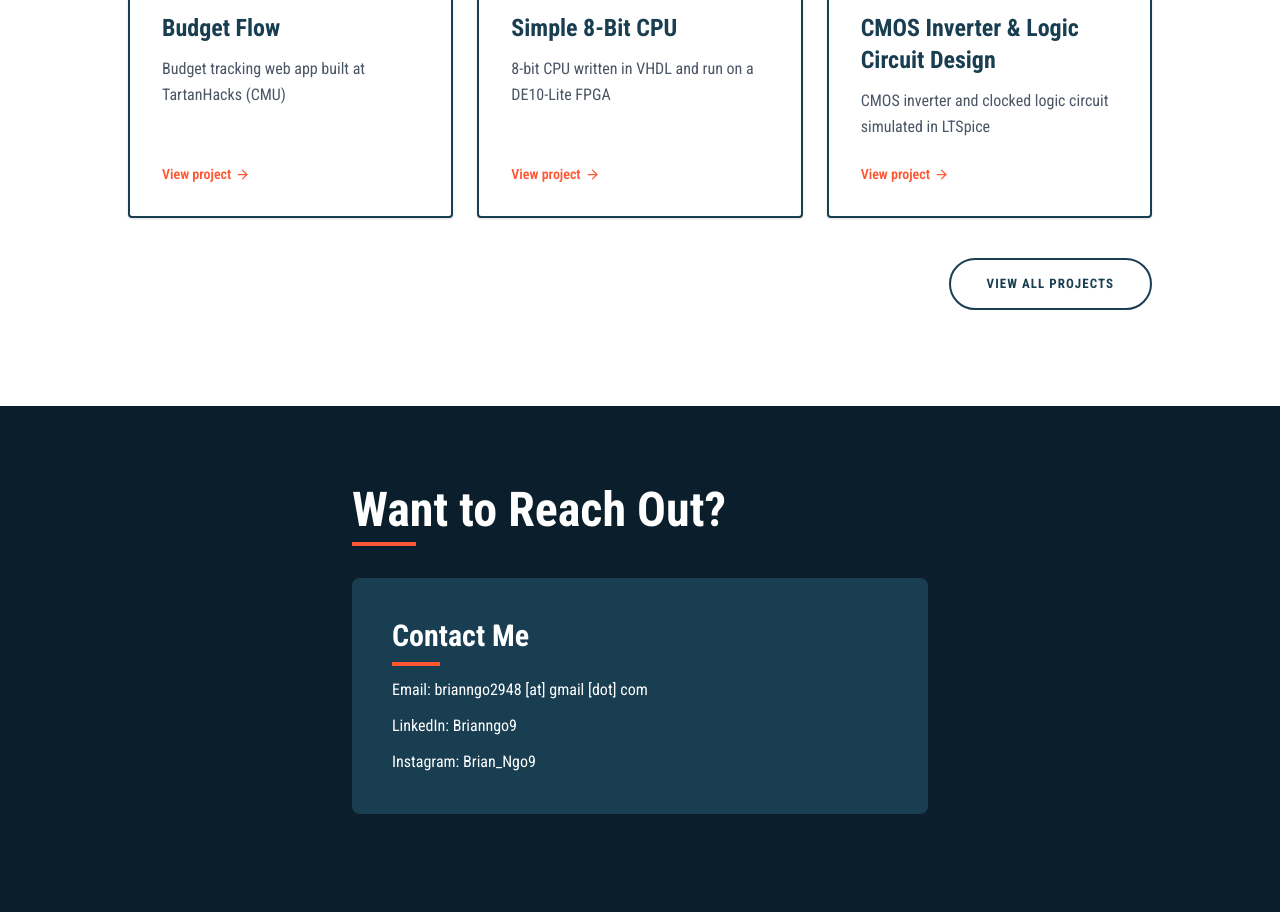
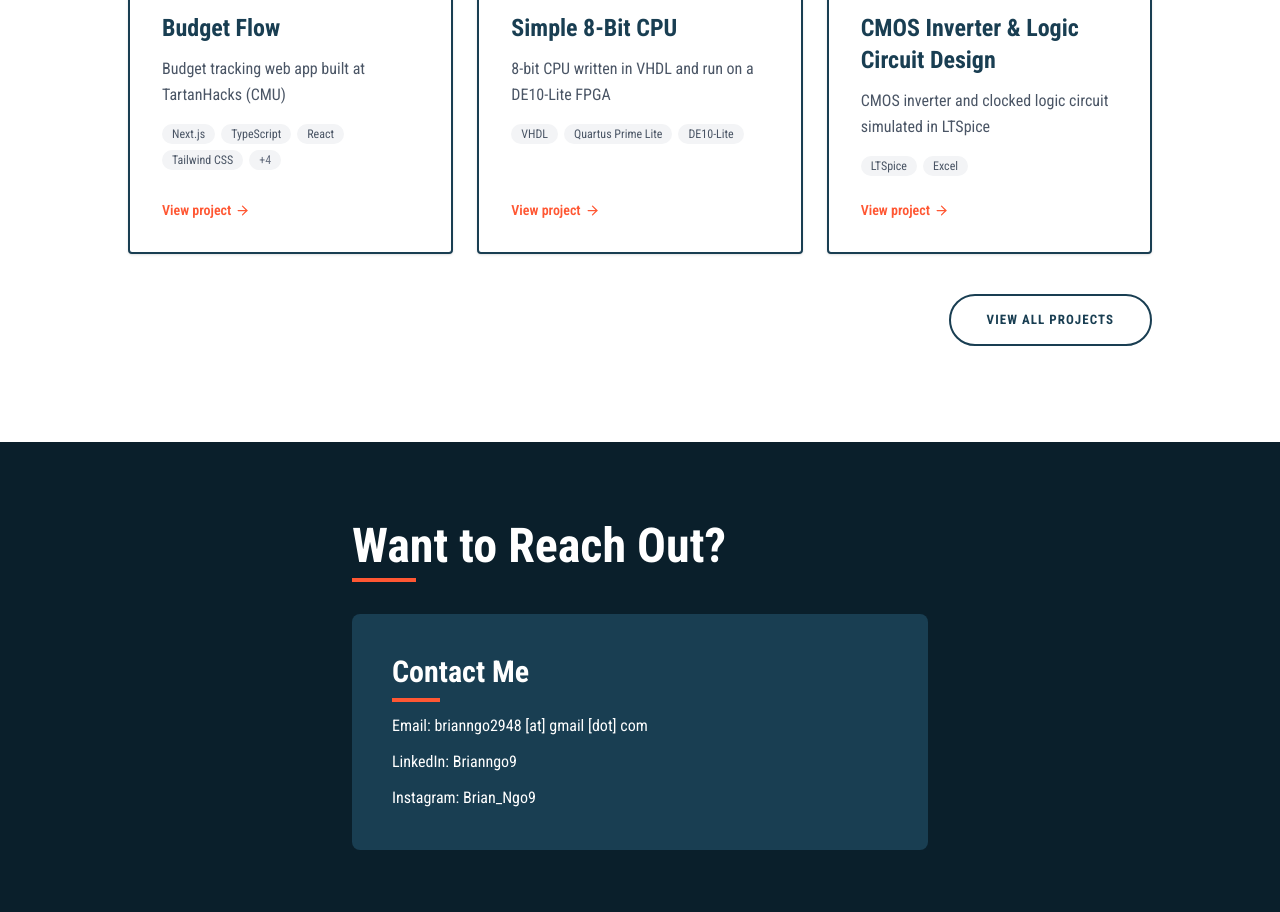
Before and after one commit to BrianCode9/brian-portfolio, a Next.js app: page / in a window 1280 px wide. Shown: the part 1960-2872 px from the top of the page. Built offline with nearby package versions, Linux system fonts and the light colour scheme.

Commit message:
Add tool tags to project cards

```diff
--- a/src/app/projects/page.tsx
+++ b/src/app/projects/page.tsx
@@ -6,6 +6,7 @@ import { motion } from "framer-motion";
 import { ArrowRight } from "lucide-react";
 import { projects } from "@/data/projects";
 import NavBar from "@/components/section/navbar";
+import ProjectTags from "@/components/ui/project-tags";
 
 export default function ProjectsPage() {
   return (
@@ -62,6 +63,7 @@ export default function ProjectsPage() {
                       <p className="text-sm leading-relaxed text-gray-600 md:text-base">
                         {p.description}
                       </p>
+                      <ProjectTags tags={p.tags} />
                     </div>
 
                     <div className="text-orange-highlight mt-6 flex items-center text-sm font-semibold">
--- a/src/components/section/project-section.tsx
+++ b/src/components/section/project-section.tsx
@@ -3,6 +3,7 @@ import Image from "next/image";
 import Link from "next/link";
 import { ArrowRight } from "lucide-react";
 import AnimatedButton from "../ui/animatedbutton";
+import ProjectTags from "../ui/project-tags";
 import { projects } from "@/data/projects";
 
 const featured = projects.filter((p) => p.featured);
@@ -47,6 +48,7 @@ const ProjectSection = () => {
                   <p className="text-sm leading-relaxed text-gray-600 md:text-base">
                     {p.description}
                   </p>
+                  <ProjectTags tags={p.tags} />
                 </div>
                 <div className="text-orange-highlight mt-6 flex items-center text-sm font-semibold">
                   <span>{p.wip ? "In progress" : "View project"}</span>
--- /dev/null
+++ b/src/components/ui/project-tags.tsx
@@ -0,0 +1,36 @@
+import React from "react";
+
+const CARD_LIMIT = 4;
+
+interface ProjectTagsProps {
+  tags?: string[];
+  /** Cards cap the list so long stacks do not swamp the description. */
+  limit?: number;
+}
+
+const ProjectTags = ({ tags, limit = CARD_LIMIT }: ProjectTagsProps) => {
+  if (!tags || tags.length === 0) return null;
+
+  const shown = tags.slice(0, limit);
+  const extra = tags.length - shown.length;
+
+  return (
+    <div className="mt-4 flex flex-wrap gap-1.5">
+      {shown.map((tag) => (
+        <span
+          key={tag}
+          className="rounded-full bg-gray-100 px-2.5 py-0.5 text-xs text-gray-600"
+        >
+          {tag}
+        </span>
+      ))}
+      {extra > 0 && (
+        <span className="rounded-full bg-gray-100 px-2.5 py-0.5 text-xs text-gray-500">
+          +{extra}
+        </span>
+      )}
+    </div>
+  );
+};
+
+export default ProjectTags;
--- a/src/data/projects.ts
+++ b/src/data/projects.ts
@@ -6,12 +6,24 @@ export interface Project {
   wip?: boolean;
   date?: string; // "YYYY-MM" - used for sorting only, not displayed
   image?: string;
+  // Tools and software, most representative first. Cards show the first few.
+  tags?: string[];
 }
 
 export const projects: Project[] = [
   {
     title: "Budget Flow",
     slug: "budget-flow",
+    tags: [
+      "Next.js",
+      "TypeScript",
+      "React",
+      "Tailwind CSS",
+      "Recharts",
+      "Nessie API",
+      "Dedalus AI",
+      "Sankey API",
+    ],
     description: "Budget tracking web app built at TartanHacks (CMU)",
     featured: true,
     wip: false,
@@ -21,6 +33,7 @@ export const projects: Project[] = [
   {
     title: "Backyard Blackjack",
     slug: "backyard-blackjack",
+    tags: ["Next.js", "TypeScript", "React", "PocketBase", "Tailwind CSS"],
     description:
       "Blackjack game built at SteelHacks (University of Pittsburgh)",
     featured: false,
@@ -31,6 +44,7 @@ export const projects: Project[] = [
   {
     title: "Simple 8-Bit CPU",
     slug: "simple-cpu",
+    tags: ["VHDL", "Quartus Prime Lite", "DE10-Lite"],
     description: "8-bit CPU written in VHDL and run on a DE10-Lite FPGA",
     featured: true,
     wip: false,
@@ -40,6 +54,7 @@ export const projects: Project[] = [
   {
     title: "Custom Keyboard PCB",
     slug: "keyboard-pcb",
+    tags: ["KiCad"],
     description:
       "Mechanical keyboard schematic and PCB layout designed in KiCad",
     featured: false,
@@ -49,6 +64,7 @@ export const projects: Project[] = [
   {
     title: "W65C02S Computer",
     slug: "6502-computer",
+    tags: ["W65C02S", "Assembly"],
     description: "Homebrew computer built around the W65C02S microprocessor",
     featured: false,
     wip: true,
@@ -56,6 +72,14 @@ export const projects: Project[] = [
   {
     title: "Personal Website",
     slug: "personal-website",
+    tags: [
+      "Next.js",
+      "TypeScript",
+      "React",
+      "Tailwind CSS",
+      "Framer Motion",
+      "React Leaflet",
+    ],
     description: "The website you're seeing now",
     featured: false,
     wip: false,
@@ -65,6 +89,7 @@ export const projects: Project[] = [
   {
     title: "CMOS Inverter & Logic Circuit Design",
     slug: "cmos-inverter",
+    tags: ["LTSpice", "Excel"],
     description: "CMOS inverter and clocked logic circuit simulated in LTSpice",
     featured: true,
     wip: false,
```
